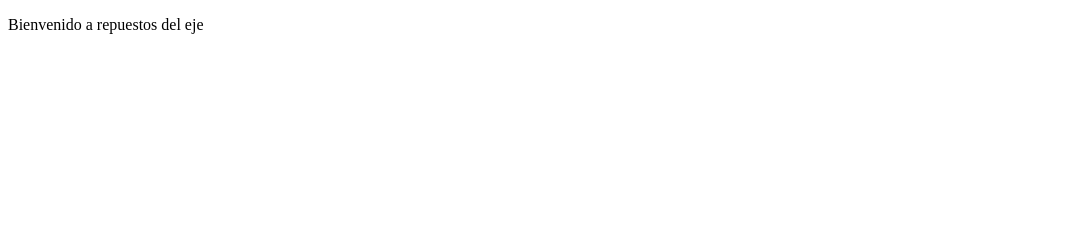
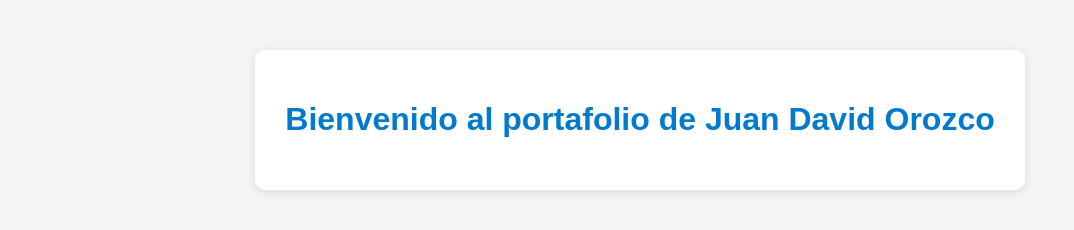
Before and after one commit to Juancho7790/mi-portafolio, a plain HTML site: page index.html in a window 1280 px wide. Shown: the whole page, without its empty margins (0-1074 px from the left). Drawn offline with Linux system fonts and the light colour scheme.

Commit message:
Se realiza la estructura base del portafolio

```diff
--- /dev/null
+++ b/estilos.css
@@ -0,0 +1,19 @@
+body {
+    font-family: Arial, sans-serif;
+    background: #f4f4f4;
+    color: #333;
+    text-align: center;
+    margin-top: 50px;
+}
+
+.container {
+    background: #fff;
+    padding: 30px;
+    border-radius: 10px;
+    display: inline-block;
+    box-shadow: 0 2px 8px rgba(0,0,0,0.1);
+}
+
+h1 {
+    color: #007acc;
+}
--- a/index.html
+++ b/index.html
@@ -1,11 +1,14 @@
 <!DOCTYPE html>
-<html lang="en">
+<html lang="es">
 <head>
     <meta charset="UTF-8">
     <meta name="viewport" content="width=device-width, initial-scale=1.0">
-    <title>Document</title>
+    <title>Mi Portafolio</title>
+    <link rel="stylesheet" href="estilos.css">
 </head>
 <body>
-    <p>Bienvenido a repuestos del eje</p>
+    <div class="container">
+        <h1>Bienvenido al portafolio de Juan David Orozco</h1>
+    </div>
 </body>
 </html>
```
